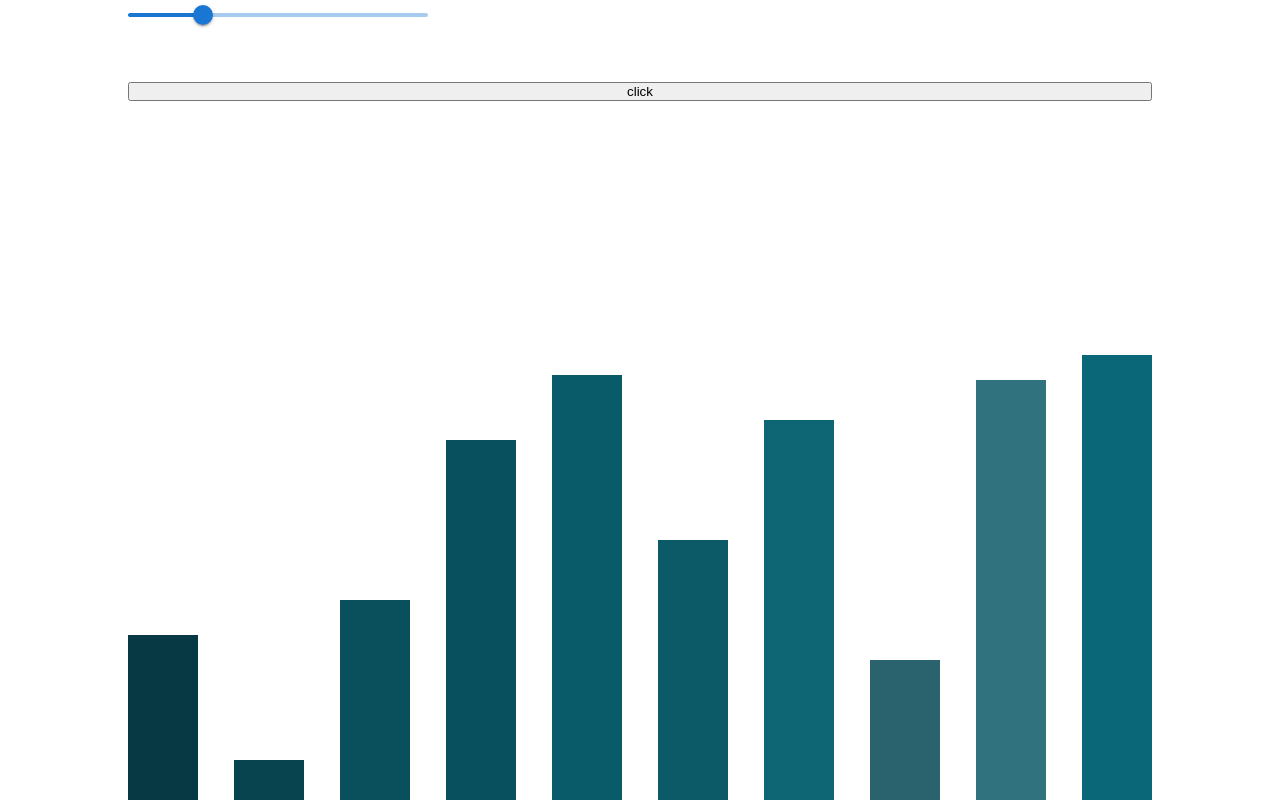
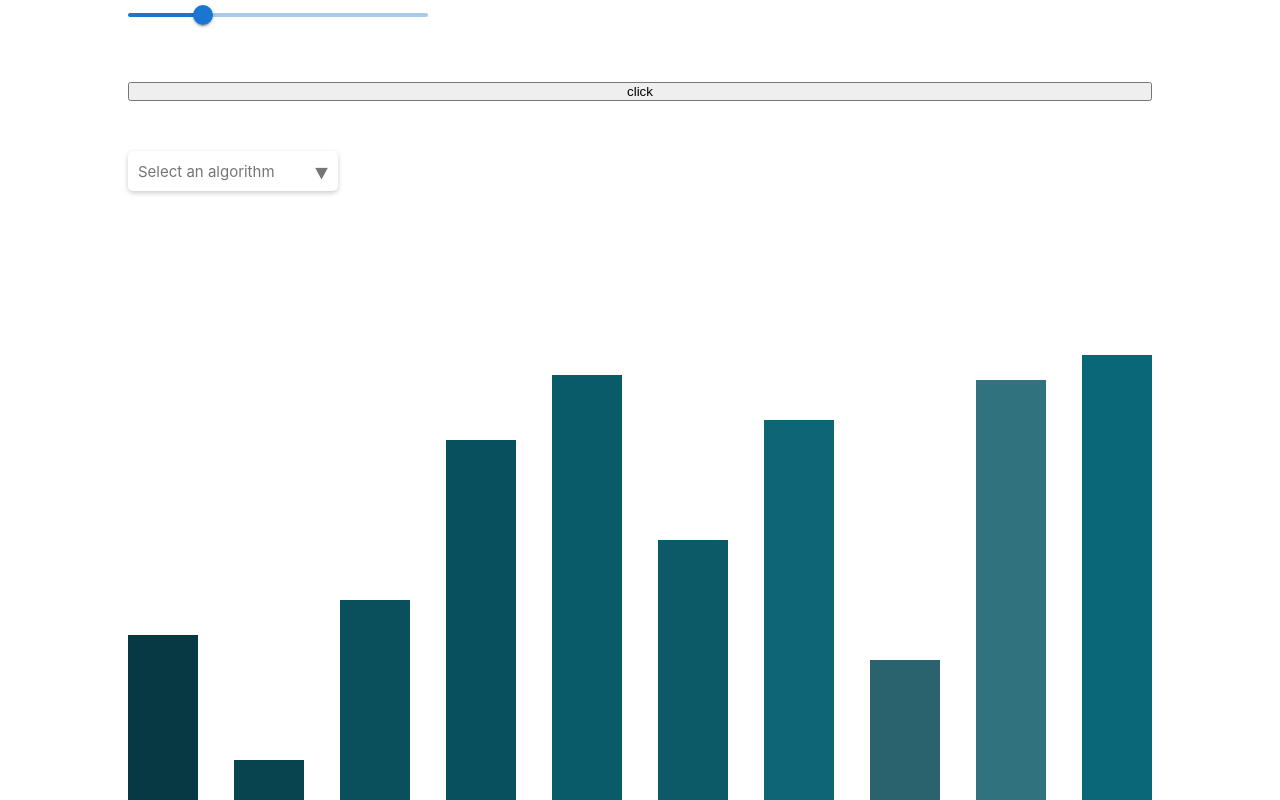
Before and after one commit to aruadecarvalho/sort-visualizer, a React (Create React App) app: page / in a window 1280 px wide. Built offline with nearby package versions, Linux system fonts and the light colour scheme.

Commit message:
dropdown selector component

```diff
--- /dev/null
+++ b/src/components/dropdown-selector/dropdown-selector.component.jsx
@@ -0,0 +1,39 @@
+import { useState } from "react";
+import {
+  InputWraper,
+  DropdownWraper,
+  DropdownSelection,
+  DropdownItemsContainer,
+  DropDownButton,
+  DropdownItem,
+} from "./dropdown-selector.styles";
+
+function DropDownSelector({ data, text }) {
+  const [dropdownShow, setDropdownShow] = useState(false);
+  const [dataSelected, setDataSelected] = useState(text);
+
+  const toggleDropDown = () => {
+    setDropdownShow(!dropdownShow);
+  };
+  const setDataSelectedValue = (value) => {
+    setDataSelected(value);
+    setDropdownShow(false);
+  };
+  return (
+    <InputWraper>
+      <DropdownWraper onClick={toggleDropDown}>
+        <DropdownSelection>{dataSelected}</DropdownSelection>
+        <DropDownButton open={dropdownShow} />
+      </DropdownWraper>
+      <DropdownItemsContainer open={dropdownShow}>
+        {data.map((value, key) => (
+          <DropdownItem key={key} onClick={() => setDataSelectedValue(value)}>
+            {value}
+          </DropdownItem>
+        ))}
+      </DropdownItemsContainer>
+    </InputWraper>
+  );
+}
+
+export default DropDownSelector;
--- /dev/null
+++ b/src/components/dropdown-selector/dropdown-selector.styles.jsx
@@ -0,0 +1,88 @@
+import styled from "styled-components";
+
+export const InputWraper = styled.div`
+  display: flex;
+  align-items: center;
+  background-color: #fff;
+  justify-content: space-between;
+  width: 21rem;
+  min-height: 4rem;
+  box-shadow: 0px 2px 5px 0px rgb(0, 0, 0, 0.2);
+  border-radius: 5px;
+  padding: 0 1rem;
+  position: relative;
+  &:hover {
+    cursor: pointer;
+  }
+`;
+
+export const DropdownWraper = styled.div`
+  display: flex;
+  align-items: center;
+  justify-content: space-between;
+  width: 100%;
+  height: 100%;
+  position: relative;
+`;
+
+export const DropdownSelection = styled.div`
+  color: #757575;
+  font-size: 1.5rem;
+`;
+
+export const DropdownItemsContainer = styled.div`
+  display: flex;
+  flex-direction: column;
+  position: absolute;
+  margin-top: ${(props) => (props.open ? "5px" : "-5px")};
+  opacity: ${(props) => (props.open ? "1" : "0")};
+  height: ${(props) => (props.open ? "120px" : "0px")};
+  top: 4rem;
+  left: 0;
+  width: 100%;
+  background-color: #fff;
+  transition: all 0.3s;
+  overflow-y: scroll;
+  box-shadow: 0px 2px 5px 0px rgb(0, 0, 0, 0.2);
+  border-radius: 5px;
+  &::-webkit-scrollbar {
+    width: 8px;
+  }
+
+  &::-webkit-scrollbar-track {
+    background: #f1f1f1;
+  }
+
+  &::-webkit-scrollbar-thumb {
+    background: #757575;
+  }
+
+  &::-webkit-scrollbar-thumb:hover {
+    background: #555;
+  }
+`;
+
+export const DropdownItem = styled.div`
+  height: 100%;
+  width: 100%;
+  padding: 1.4rem 1rem;
+  font-size: 1.6rem;
+  border-bottom: 1px solid rgb(117, 117, 117, 0.1);
+  transition: all 0.15s;
+  &:hover {
+    cursor: pointer;
+    box-shadow: 0px 0px 5px 0px rgb(0, 0, 0, 0.1);
+    background-color: #3240ed;
+    color: #fff;
+  }
+`;
+
+export const DropDownButton = styled.div`
+  width: 1.3rem;
+  height: 1.2rem;
+  background-color: #757575;
+  clip-path: polygon(0% 0%, 100% 0%, 50% 100%);
+  transform: translateY(2.5px);
+  rotate: ${(props) => (props.open ? "180deg" : "0deg")};
+  transition: all 0.3s;
+`;
--- a/src/components/graph-visualizer/graph-visualizer.component.jsx
+++ b/src/components/graph-visualizer/graph-visualizer.component.jsx
@@ -10,6 +10,7 @@ import {
   colorArray,
 } from "./graph-visualizer.styles";
 import { mergeSort } from "../algorithms/algorithms";
+import DropDownSelector from "../dropdown-selector/dropdown-selector.component";
 
 // create an obj vith value and color keys
 
@@ -53,6 +54,7 @@ const GraphVisualizer = () => {
         />
       </Box>
       <button onClick={handleBubbleSort}>click</button>
+      <DropDownSelector data={["teste", "teste2"]} text="Select an algorithm" />
       <Graph ref={containerRef} graphGap={25 / arrayLength}>
         {sortArray.map((value, index) => (
           <GraphBar
```
